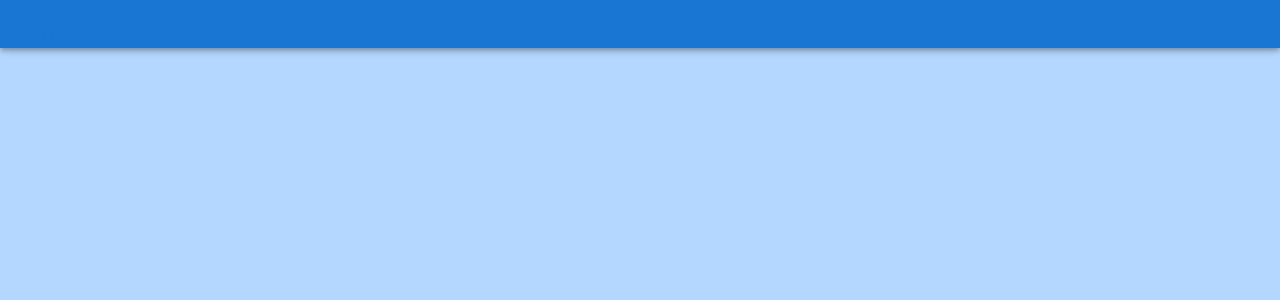
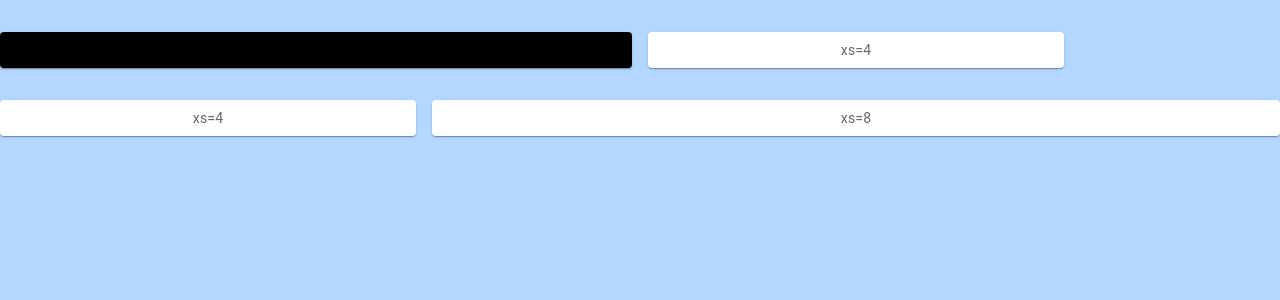
Before and after one commit to Enrl00/MovieProject, a React (Create React App) app: page /about in a window 1280 px wide. Shown: the top 300 px of the page. Built offline with nearby package versions, Linux system fonts and the light colour scheme.

Commit message:
classwork

```diff
--- a/src/App.js
+++ b/src/App.js
@@ -7,15 +7,10 @@ import More from './components/more'
 import Seat from "./components/seat";
 import './firebase'
 import OrderInfo from "./components/orderInfo";
-import {AppBar, Button} from "@mui/material"
 
 function App() {
   return (
     <div>
-      <AppBar>
-        <Button>Home</Button>
-        <Button>About</Button>
-      </AppBar>
         <Routes>
           <Route path="/" element={<Home />} />
           <Route path="about" element={<About />} />
--- a/src/components/about.jsx
+++ b/src/components/about.jsx
@@ -1,9 +1,35 @@
-import {Link } from "react-router-dom";
-const About = () =>{
-    return(
-        <nav>
-            <Link to='/'>Home</Link>
-        </nav>
-    )
+import * as React from 'react';
+import { styled } from '@mui/material/styles';
+import Box from '@mui/material/Box';
+import Paper from '@mui/material/Paper';
+import Grid from '@mui/material/Grid';
+
+const Item = styled(Paper)(({ theme }) => ({
+  backgroundColor: theme.palette.mode === 'dark' ? '#1A2027' : '#fff',
+  ...theme.typography.body2,
+  padding: theme.spacing(1),
+  textAlign: 'center',
+  color: theme.palette.text.secondary,
+}));
+
+const About = () => {
+  return (
+    <Box sx={{ flexGrow: 200 }}>
+      <Grid container spacing={2}>
+        <Grid item xs={6}>
+          <Item sx={{backgroundColor: {xs: "red", md: "yellow", lg: "black"}}}>xs=6</Item>
+        </Grid>
+        <Grid item xs={4}>
+          <Item>xs=4</Item>
+        </Grid>
+        <Grid item xs={4}>
+          <Item>xs=4</Item>
+        </Grid>
+        <Grid item xs={8}>
+          <Item>xs=8</Item>
+        </Grid>
+      </Grid>
+    </Box>
+  );
 }
 export default About;
--- a/src/components/home.jsx
+++ b/src/components/home.jsx
@@ -1,9 +1,16 @@
 import { Link } from "react-router-dom"
+import { AppBar,Button } from "@mui/material"
 import Movies from "./movies"
 
 const Home = () => {
     return(
             <div className="mainBody">
+                <AppBar>
+                  <Button>Home</Button>
+                  <Link to={'/about'}>
+                    <Button>About</Button>
+                  </Link>
+                </AppBar>
                 <Movies/>
             </div>
     )
--- a/src/components/movies.jsx
+++ b/src/components/movies.jsx
@@ -5,6 +5,7 @@ import {Link } from "react-router-dom";
 import '../styles/movies.css'
 import { useUserContext } from "../provider/UserContext";
 import {useSeatContext} from "../provider/SeatContext";
+import {styled} from "@mui/material/styles"
 import {Button} from "@mui/material"
 const styles = {
     button:{
@@ -31,7 +32,7 @@ const Movies = () => {
         movieInfo.map(el => {
 
             return (
-                <div style={{display:'flex', flexDirection:'row', border:'8px solid #072B54', marginRight:'20px'}}>
+                <div style={{display:'flex', flexDirection:'row', border:'10px solid', borderColor:'inherit', marginRight:'20px'}}>
                     <div>
                         <Picture data={el.url} />
                         <Title data={el.name} />
--- a/src/index.js
+++ b/src/index.js
@@ -7,12 +7,14 @@ import reportWebVitals from "./reportWebVitals";
 import { MovieProvider } from "./provider/MovieInfo";
 import { SeatProvider } from "./provider/SeatContext";
 import { UserProvider } from "./provider/UserContext";
+import { CustomTheme } from "./provider/ThemeProvider";
 
 const root = ReactDOM.createRoot(
   document.getElementById("root")
 );
 root.render(
   <React.StrictMode>
+    <CustomTheme>
       <UserProvider>
         <MovieProvider>
           <SeatProvider>
@@ -22,6 +24,7 @@ root.render(
           </SeatProvider>
         </MovieProvider>
       </UserProvider>
+    </CustomTheme>
   </React.StrictMode>
 );
 // If you want to start measuring performance in your app, pass a function
--- /dev/null
+++ b/src/provider/ThemeProvider.jsx
@@ -0,0 +1,17 @@
+import {createTheme, ThemeProvider} from "@mui/material/styles"
+
+const Theme  = createTheme({
+    palette:{
+        primary:{
+            main:'#072B54',
+            light:'rgb(255, 255, 255)'
+        },
+        // secondary:{
+        //     main:'blue',
+        //     light:'cyan'
+        // }
+    }
+});
+export function CustomTheme({children}){
+    return <ThemeProvider theme= {Theme}>{children}</ThemeProvider>
+}
```
Lines whose indentation alone changed are shown as unchanged.
